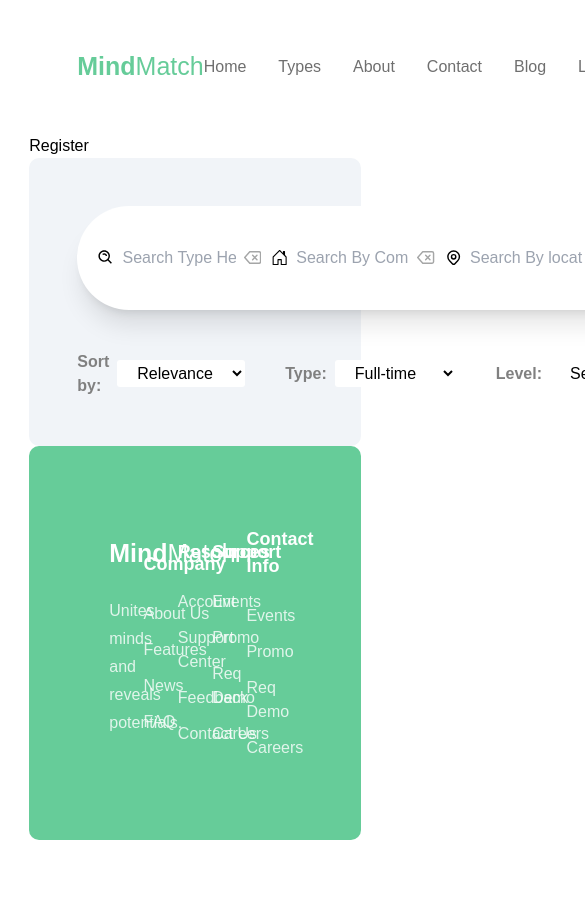
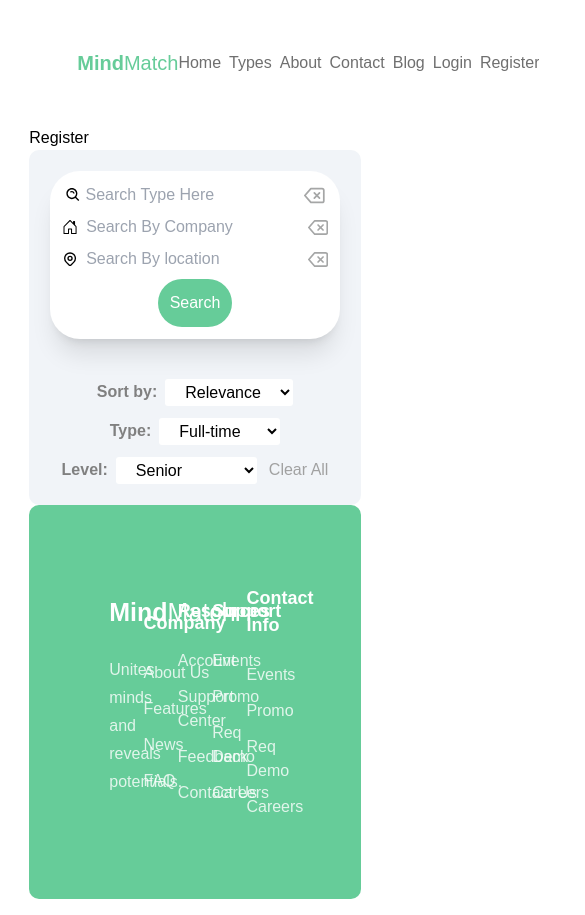
Before and after one commit to catharsis911/testproject, a React (Vite) app: page /register in a window 390 px wide. Shown: the top 915 px of the page, 585 px wide, since content can reach past the window. Before the commit the page ends 856 px from the top, so only its background shows below. Built offline with nearby package versions, Linux system fonts and the light colour scheme.

Commit message:
added media queries

```diff
--- a/src/Components/NavBar.jsx
+++ b/src/Components/NavBar.jsx
@@ -5,10 +5,10 @@ const NavBar = () => {
     return (
         <div className='flex justify-between items-center p-[3rem]'>
           <div className='logoDiv'>
-            <h1 className='logo text-[25px] text-greenColor'><strong>Mind</strong>Match</h1>
+            <h1 className='logo lg:text-[25px] text-[20px] text-greenColor'><strong>Mind</strong>Match</h1>
           </div>
 
-          <div className='menu flex gap-8'>
+          <div className='menu flex lg:gap-8 gap-2'>
             <Link to="/"><li className='menuList text-[#6f6f6f] hover:text-greenColor'>Home</li></Link>
             <Link to="/types"><li className='menuList text-[#6f6f6f] hover:text-greenColor'>Types</li></Link>
             <Link to="/about"><li className='menuList text-[#6f6f6f] hover:text-greenColor'>About</li></Link>
--- a/src/Components/Search.jsx
+++ b/src/Components/Search.jsx
@@ -6,34 +6,34 @@ import {HiOutlineLocationMarker} from 'react-icons/hi'
 
 const Search = () => {
     return (
-        <div className='search grid gap-10 bg-greyIsh rounded-[10px] p-[3rem]'>
-          <form action="">
+        <div className='search block md:gap-10 gap-5 bg-greyIsh rounded-[10px] md:p-[3rem] p-[1.3rem]'>
+          <form action="" className='mb-10'>
 
-            <div className='firstDiv flex bg-white items-center justify-between rounded-[100px] gap-[10px] p-5 shadow-xl shadow-grayIsh'>
+            <div className='firstDiv mx-auto flex flex-wrap lg:max-w-[1030px] max-w-[330px] bg-white items-center lg:justify-between justify-center lg:rounded-[100px] rounded-[30px] md:gap-[10px] gap-[7px] md:p-5 p-3 shadow-xl shadow-grayIsh'>
 
-              <div className='flex gap-2 items-center'>
-                <BiSearchAlt className='text-[25px] icon'/>
+              <div className='flex md:gap-2 gap-1 items-center'>
+                <BiSearchAlt className='xl:text-[25px] text-[20px] icon'/>
                 <input type='text' className="bg-transparent text-green-600 focus:outline-none w-[100%]" placeholder="Search Type Here"/>
                 <FiDelete className='text-[25px] text-[#a5a6a6] hover:text-textColor icon'/>
               </div>
 
               <div className='flex gap-2 items-center'>
-                <BsHouseDoor className='text-[25px] icon'/>
+                <BsHouseDoor className='xl:text-[25px] text-[20px] icon'/>
                 <input type='text' className="bg-transparent text-green-600 focus:outline-none w-[100%]" placeholder="Search By Company"/>
                 <FiDelete className='text-[25px] text-[#a5a6a6] hover:text-textColor icon'/>
               </div>
 
               <div className='flex gap-2 items-center'>
-                <HiOutlineLocationMarker className='text-[25px] icon'/>
+                <HiOutlineLocationMarker className='xl:text-[25px] text-[20px] icon'/>
                 <input type='text' className="bg-transparent text-green-600 focus:outline-none w-[100%]" placeholder="Search By location"/>
                 <FiDelete className='text-[25px] text-[#a5a6a6] hover:text-textColor icon'/>
               </div>
 
-              <button className="bg-greenColor h-full p-5 rounded-[100px] px-10 text-white cursor-pointer hover:bg-green-300">Search</button>
+              <button className="bg-greenColor h-full xl:p-5 p-3 xl:rounded-[100px] rounded-[60px] text-white cursor-pointer hover:bg-green-300">Search</button>
             </div>
           </form>
 
-          <div className="secDiv flex items-center gap-10 justify-center">
+          <div className="secDiv flex flex-wrap items-center xl:gap-10 gap-3 justify-center">
             <div className="singlSearch flex items-center gap-2">
               <label htmlFor="relevance" className="text-[#808080] font-semibold">Sort by:</label>
 
```
